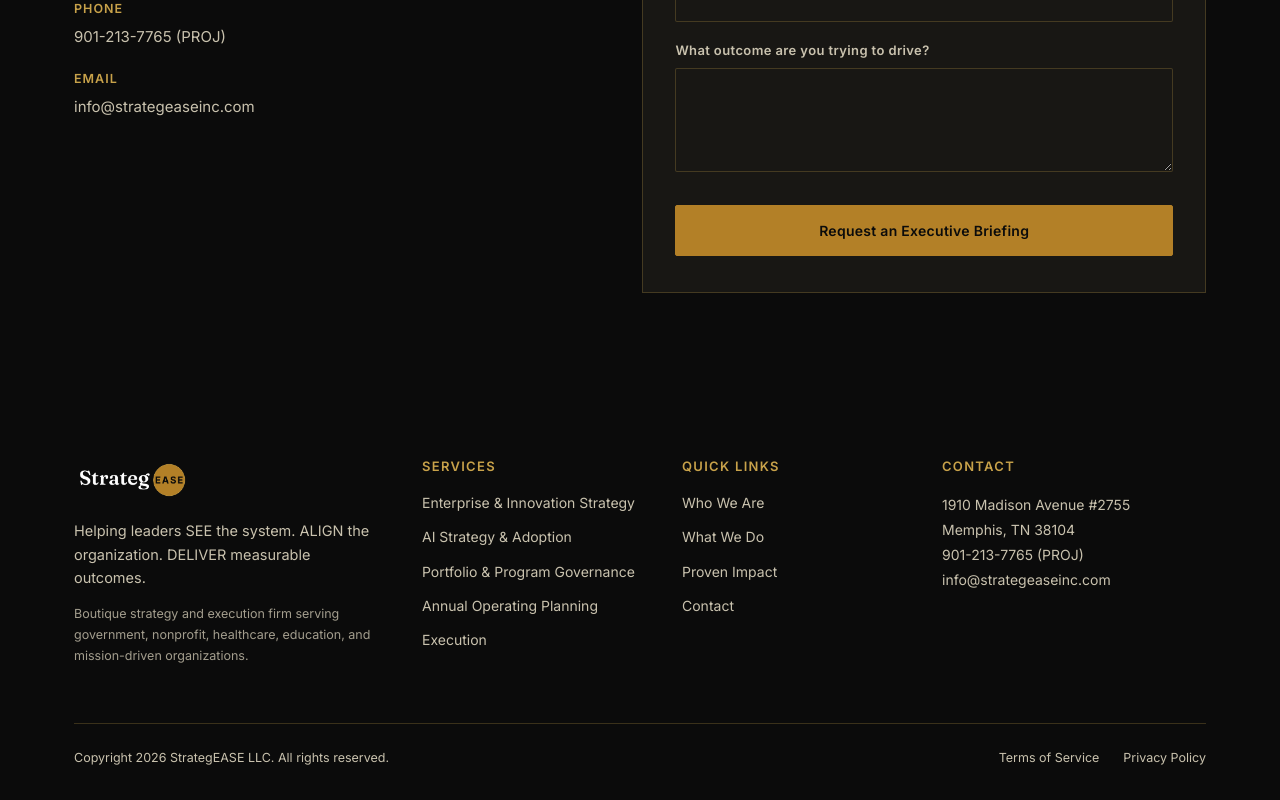
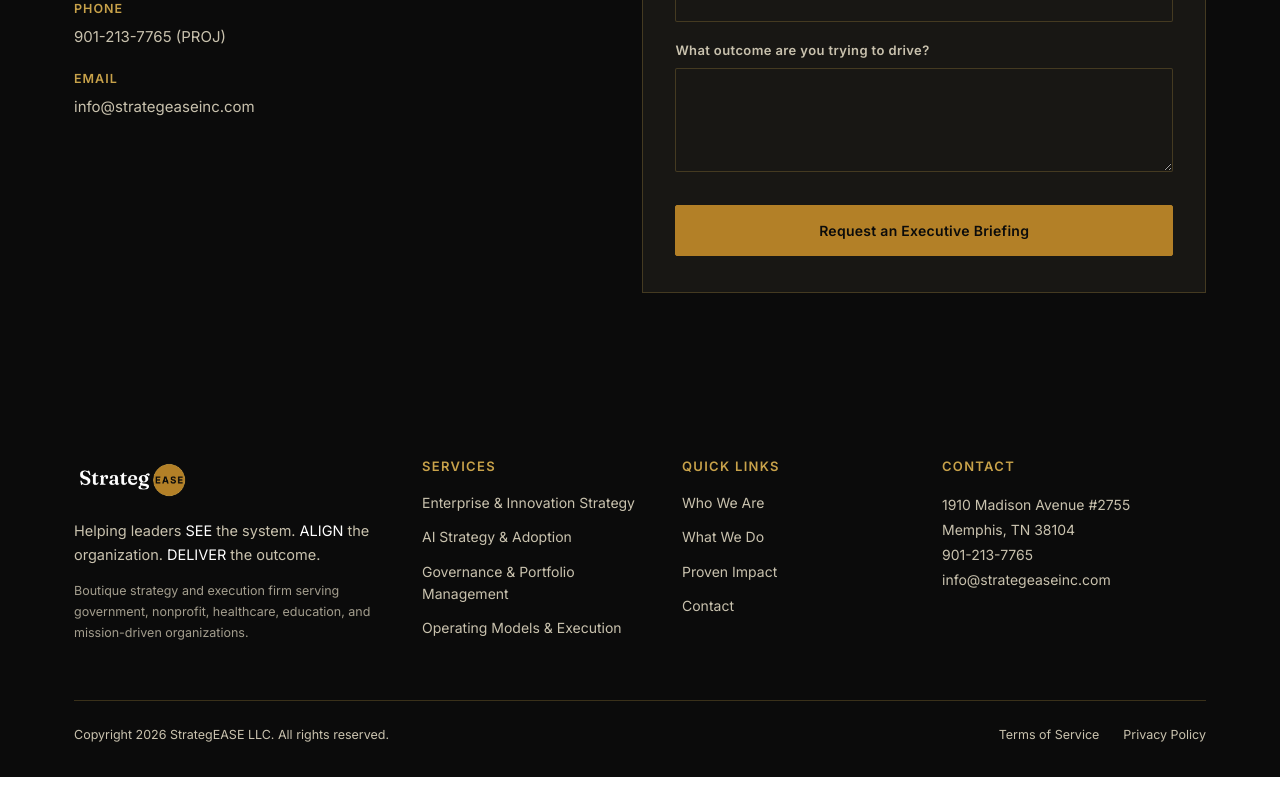
Before and after one commit to jarvisjharris1-dme/strategease, a React (Vite) app: page /contact in a window 1280 px wide. Shown: the part 630-1430 px from the top of the page. After the commit the page ends 1407 px from the top, so only its background shows below. Built offline with nearby package versions, Linux system fonts and the light colour scheme.

Commit message:
Updates requested by owner

```diff
--- a/src/components/Footer.jsx
+++ b/src/components/Footer.jsx
@@ -17,7 +17,7 @@
           <div>
             <Logo variant="light" height={42} />
             <p style={{ marginTop: 18, fontSize: 14.5, lineHeight: 1.6, maxWidth: 300, color: 'var(--muted-on-ink)' }}>
-              Helping leaders SEE the system. ALIGN the organization. DELIVER measurable outcomes.
+              Helping leaders <span style={{ color: '#FFFFFF' }}>SEE</span> the system. <span style={{ color: '#FFFFFF' }}>ALIGN</span> the organization. <span style={{ color: '#FFFFFF' }}>DELIVER</span> the outcome.
             </p>
             <p style={{ marginTop: 14, fontSize: 12.5, lineHeight: 1.7, maxWidth: 300, color: 'var(--muted-on-ink)', opacity: 0.8 }}>
               Boutique strategy and execution firm serving government, nonprofit, healthcare, education, and mission-driven organizations.
@@ -31,9 +31,9 @@
             <ul style={{ listStyle: 'none', display: 'flex', flexDirection: 'column', gap: 12, fontSize: 14 }}>
               <li>Enterprise &amp; Innovation Strategy</li>
               <li>AI Strategy &amp; Adoption</li>
-              <li>Portfolio &amp; Program Governance</li>
-              <li>Annual Operating Planning</li>
-              <li>Execution</li>
+              <li>Governance &amp; Portfolio Management</li>
+              <li>Operating Models &amp; Execution</li>
+
             </ul>
           </div>
 
@@ -56,7 +56,7 @@
             <address style={{ fontStyle: 'normal', fontSize: 14, lineHeight: 1.8 }}>
               1910 Madison Avenue #2755<br />
               Memphis, TN 38104<br />
-              <a href="tel:9012137765">901-213-7765 (PROJ)</a><br />
+              <a href="tel:9012137765">901-213-7765</a><br />
               <a href="mailto:info@strategeaseinc.com">info@strategeaseinc.com</a>
             </address>
           </div>
--- a/src/components/StrategEaseOS.jsx
+++ b/src/components/StrategEaseOS.jsx
@@ -1,8 +1,8 @@
 const PHASES = [
   { n: '1', label: 'Discover', purpose: 'Understand the system. Explore the ecosystem, stakeholders, data, and priorities.', deliverable: 'Ecosystem Map', angle: -135 },
   { n: '2', label: 'Diagnose', purpose: 'Reveal what matters. Surface pain points, dependencies, capability gaps, and governance breakdowns.', deliverable: 'Insights and Opportunity Matrix', angle: -45 },
-  { n: '4', label: 'Execute', purpose: 'Drive execution. Activate priorities, set cadence, empower owners, deliver quick wins.', deliverable: 'Execution Plan and Quick Wins', angle: 45 },
-  { n: '5', label: 'Evolve', purpose: 'Sustain and improve. Measure impact, refine the system, build capability.', deliverable: 'Outcomes Dashboard and Continuous Improvement', angle: 135 },
+  { n: '3', label: 'Execute', purpose: 'Drive execution. Activate priorities, set cadence, empower owners, deliver quick wins.', deliverable: 'Execution Plan and Quick Wins', angle: 45 },
+  { n: '4', label: 'Evolve', purpose: 'Sustain and improve. Measure impact, refine the system, build capability.', deliverable: 'Outcomes Dashboard and Continuous Improvement', angle: 135 },
 ];
 
 export default function StrategEaseOS() {
--- a/src/pages/Home.jsx
+++ b/src/pages/Home.jsx
@@ -30,7 +30,7 @@
                 We build the operating systems that turn strategy into measurable outcomes.
               </h1>
               <p style={{ color: 'var(--gold-bright)', fontSize: 17, fontWeight: 600, marginBottom: 26, lineHeight: 1.5 }}>
-                Trusted to lead $20M+ in transformation initiatives across government, healthcare, education, and nonprofit organizations.
+                Trusted to lead $18M+ in transformation initiatives across government, healthcare, education, and nonprofit organizations.
               </p>
               <p style={{ color: 'var(--muted-on-ink)', fontSize: 18, maxWidth: 540, marginBottom: 30, lineHeight: 1.7 }}>
                 StrategEASE is a boutique strategy and execution firm for government, nonprofit, education, and mission-driven organizations. We help leaders see the whole system, align the organization, and deliver results that hold up.
```
Also changed, not shown: 2 other files (tests, documents, lock files or other folders).
